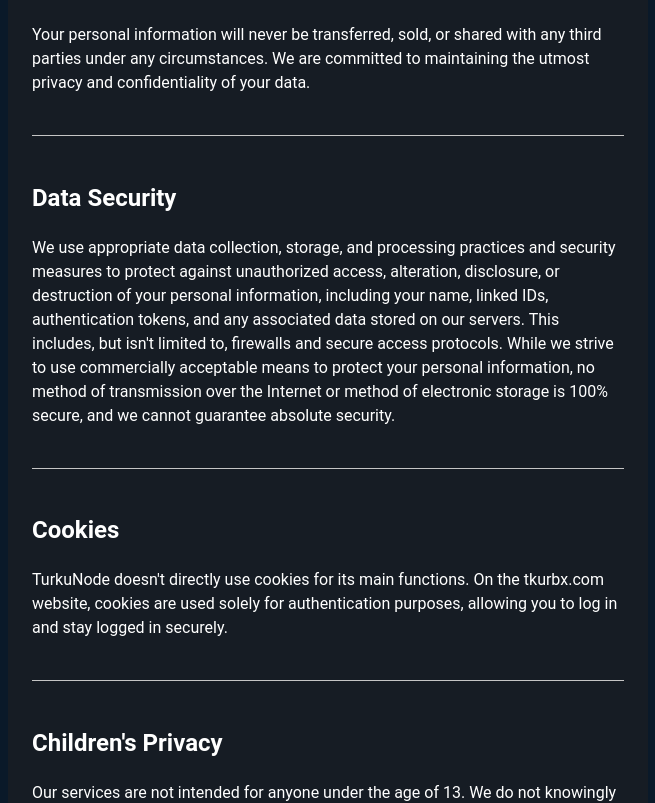
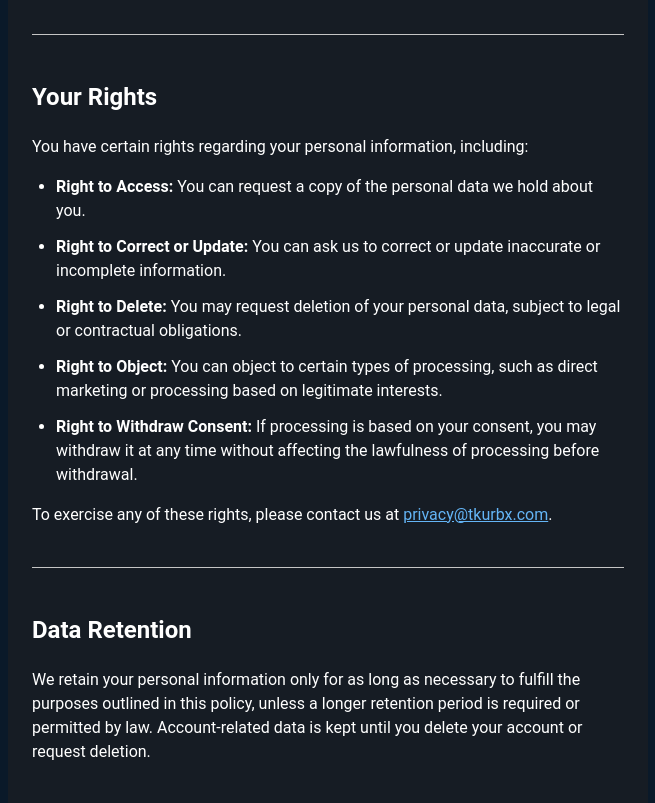
Before and after one commit to tkufi/turkuOAuth, a Next.js app: page /legal/privacy in a window 1280 px wide. Shown: the part 2182-2985 px from the top of the page, without its empty margins (312-967 px from the left). Built offline with nearby package versions, Linux system fonts and the light colour scheme.

Commit message:
again, improve privacy

```diff
--- a/src/app/legal/privacy/page.tsx
+++ b/src/app/legal/privacy/page.tsx
@@ -104,6 +104,48 @@
                                 <b>Comply with Laws:</b> To meet applicable laws, regulations, and legal processes.
                             </li>
                         </Stack>
+                        <p><b>Legal Basis for Processing (GDPR):</b> We rely on your consent when linking accounts, on contractual necessity for providing our services, on our legitimate interests for security and service improvements, and on legal obligations where required by law.</p>
+                    </Box>
+
+                    <Divider variant="middle" color="#E0E0E0" />
+
+                    <Box>
+                        <h2>Your Rights</h2>
+                        <p>
+                            You have certain rights regarding your personal information, including:
+                        </p>
+                        <Stack component="ul" spacing={1.5} sx={{ pl: 3 }}>
+                            <li>
+                                <b>Right to Access:</b> You can request a copy of the personal data we hold about you.
+                            </li>
+                            <li>
+                                <b>Right to Correct or Update:</b> You can ask us to correct or update inaccurate or incomplete information.
+                            </li>
+                            <li>
+                                <b>Right to Delete:</b> You may request deletion of your personal data, subject to legal or contractual obligations.
+                            </li>
+                            <li>
+                                <b>Right to Object:</b> You can object to certain types of processing, such as direct marketing or processing based on legitimate interests.
+                            </li>
+                            <li>
+                                <b>Right to Withdraw Consent:</b> If processing is based on your consent, you may withdraw it at any time without affecting the lawfulness of processing before withdrawal.
+                            </li>
+                        </Stack>
+                        <p>
+                            To exercise any of these rights, please contact us at{" "}
+                            <a href="mailto:privacy@tkurbx.com" style={{ color: "#64B5F6", textDecoration: "underline" }}>
+                                privacy@tkurbx.com
+                            </a>.
+                        </p>
+                    </Box>
+
+                    <Divider variant="middle" color="#E0E0E0" />
+
+                    <Box>
+                        <h2>Data Retention</h2>
+                        <p>
+                            We retain your personal information only for as long as necessary to fulfill the purposes outlined in this policy, unless a longer retention period is required or permitted by law. Account-related data is kept until you delete your account or request deletion.
+                        </p>
                     </Box>
 
                     <Divider variant="middle" color="#E0E0E0" />
@@ -127,9 +169,9 @@
                     <Divider variant="middle" color="#E0E0E0" />
 
                     <Box>
-                        <h2>Cookies</h2>
+                        <h2>Cookies and Similar Technologies</h2>
                         <p>
-                            TurkuNode doesn't directly use cookies for its main functions. On the tkurbx.com website, cookies are used solely for authentication purposes, allowing you to log in and stay logged in securely.
+                            TurkuNode does not directly use cookies for its main functions. On the tkurbx.com website, cookies (or similar local storage technologies) are used solely for authentication purposes—these are essential to allow you to log in and stay logged in securely. We do <b>not</b> use cookies for tracking, advertising, or analytics, and we do <b>not</b> set any third-party cookies or use third-party analytics tools. All authentication cookies are strictly necessary and are not shared with external parties.
                         </p>
                     </Box>
 
```
